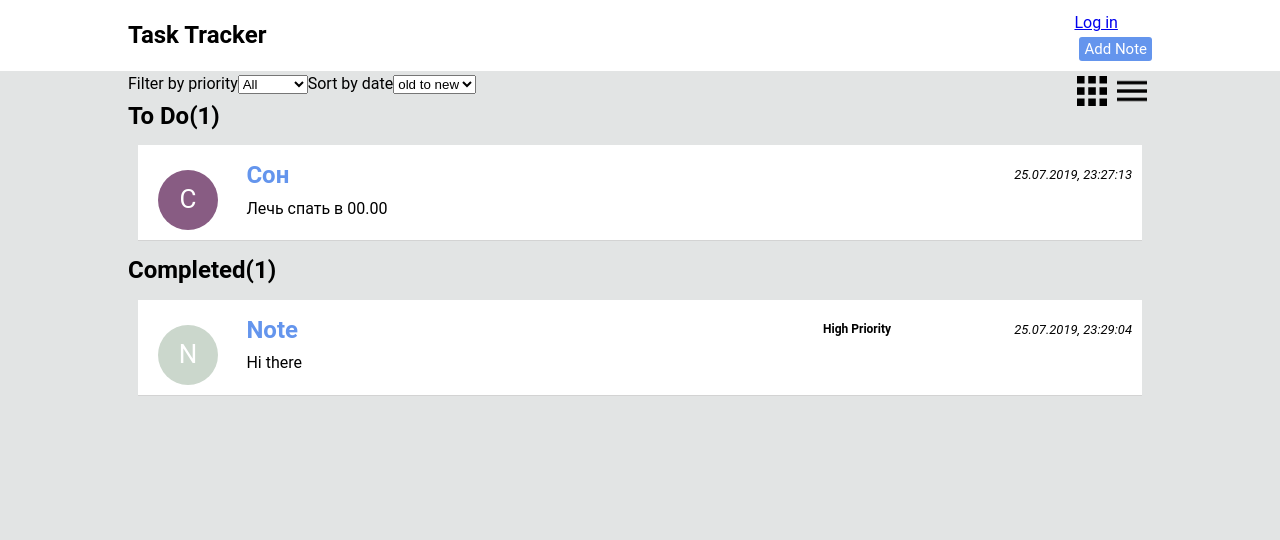
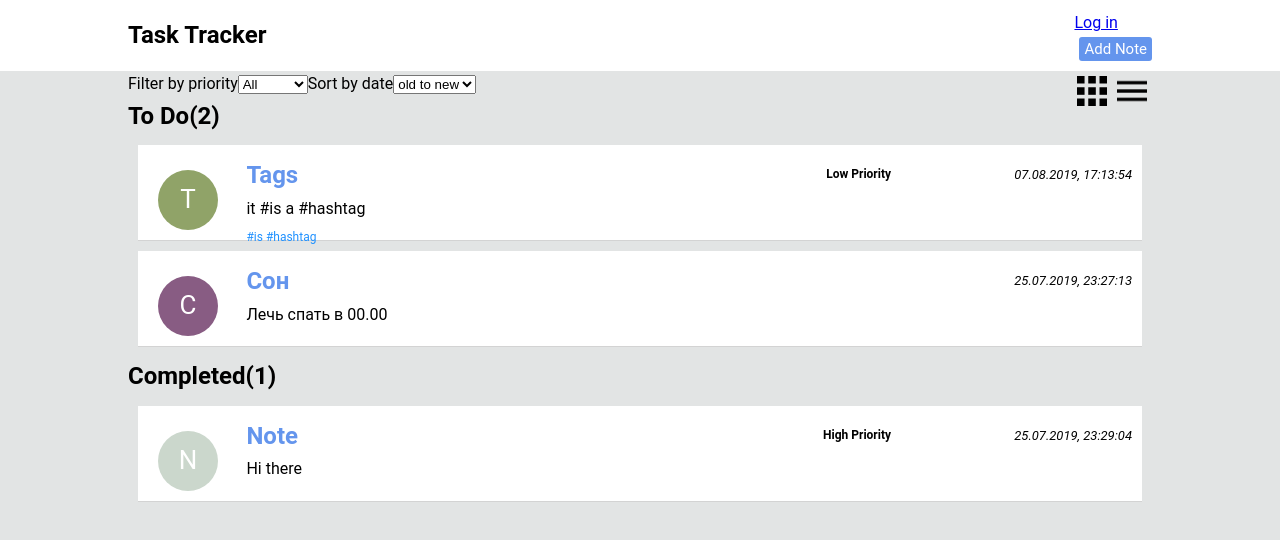
Before and after one commit to AlexanderKudryavsky/task-tracker, a React (Create React App) app: page / in a window 1280 px wide. Shown: the top 540 px of the page. Built offline with nearby package versions, Linux system fonts and the light colour scheme; data requests are answered from the project's data file.

Commit message:
adding selectors

```diff
--- a/db.json
+++ b/db.json
@@ -19,6 +19,19 @@
       "status": "notCompleted",
       "color": "#885C83",
       "priority": "medium"
+    },
+    {
+      "id": 7841,
+      "title": "Tags",
+      "text": "it #is a #hashtag",
+      "tags": [
+        "#is",
+        "#hashtag"
+      ],
+      "date": "07.08.2019, 17:13:54",
+      "status": "notCompleted",
+      "color": "#90A368",
+      "priority": "low"
     }
   ],
   "comments": [
--- a/package.json
+++ b/package.json
@@ -13,6 +13,7 @@
     "redux": "^4.0.1",
     "redux-form": "^8.2.5",
     "redux-thunk": "^2.3.0",
+    "reselect": "^4.0.0",
     "sass": "^1.21.0"
   },
   "scripts": {
--- a/src/components/IndexPage/IndexPage.js
+++ b/src/components/IndexPage/IndexPage.js
@@ -13,6 +13,14 @@ import IndexPageTask from "./IndexPageTasks/IndexPageTask";
 import {dndThunkCreator} from "../../redux/todoReducer";
 import IndexPageTasksBlock from "./IndexPageTasksBlock/IndexPageTasksBlock";
 import Navbar from "../Navbar/Navbar";
+import {
+    getIsAuth,
+    getPriorityTitle,
+    getSortByDateTitle,
+    getTagTitle,
+    getTasks,
+    getView
+} from "../../selectors/selectors";
 
 class IndexPage extends React.Component {
 
@@ -48,13 +56,12 @@ class IndexPage extends React.Component {
 }
 
 let mapStateToProps = (state) => ({
-    tasks: state.todo.tasks,
-    tags: state.todo.tags,
-    tagTitle: state.todo.tagTitle,
-    view: state.todo.view,
-    priorityTitle: state.todo.priorityTitle,
-    sortByDateTitle: state.todo.sortByDateTitle,
-    isAuth: state.auth.isAuth
+    tasks: getTasks(state),
+    tagTitle: getTagTitle(state),
+    view: getView(state),
+    priorityTitle: getPriorityTitle(state),
+    sortByDateTitle: getSortByDateTitle(state),
+    isAuth: getIsAuth(state)
 });
 
 
--- a/src/components/IndexPage/IndexPageSearch/IndexPageSearch.js
+++ b/src/components/IndexPage/IndexPageSearch/IndexPageSearch.js
@@ -1,6 +1,7 @@
 import React from 'react';
 import {addTagTitle, changePriority, changeView, sortByDate} from "../../../redux/todoReducer";
 import {connect} from 'react-redux';
+import {getView} from "../../../selectors/selectors";
 
 class IndexPageSearch extends React.Component {
 
@@ -42,7 +43,7 @@ class IndexPageSearch extends React.Component {
 }
 
 let mapStateToProps = (state) => ({
-    view: state.todo.view
+    view: getView(state)
 });
 
 export default connect(mapStateToProps, {addTagTitle, changeView, changePriority, sortByDate})(IndexPageSearch)
--- a/src/components/IndexPage/IndexPageTasks/IndexPageTask.js
+++ b/src/components/IndexPage/IndexPageTasks/IndexPageTask.js
@@ -9,35 +9,28 @@ class IndexPageTask extends React.Component {
         currentId: null
     };
 
-    componentDidUpdate(prevProps) {
+    // componentDidUpdate(prevProps, prevState, snapshot) {
+    //     if(this.props.tasks !== prevProps.tasks){
+    //         this.setState({tasks: this.props.tasks})
+    //     }
+    // }
+
+    componentDidUpdate(prevProps){
         if (prevProps !== this.props) {
             if (this.props.sortByDateTitle === 'new') {
                 this.setState({
                     tasks: this.props.tasks.sort((a, b) => {
-                        if (a.date > b.date) {
-                            return 1
-                        }
-                        if (a.date < b.date) {
-                            return -1
-                        }
-                        else {
-                            return 0
-                        }
+                        if (a.date > b.date) {return 1}
+                        if (a.date < b.date) {return -1}
+                        else {return 0}
                     })
                 });
             }
             if (this.props.sortByDateTitle === 'old') {
-                this.setState({
-                    tasks: this.props.tasks.sort((a, b) => {
-                        if (a.date < b.date) {
-                            return 1
-                        }
-                        if (a.date > b.date) {
-                            return -1
-                        }
-                        else {
-                            return 0
-                        }
+                this.setState({tasks: this.props.tasks.sort((a, b) => {
+                        if (a.date < b.date) {return 1}
+                        if (a.date > b.date) {return -1}
+                        else {return 0}
                     })
                 });
             }
@@ -89,7 +82,7 @@ class IndexPageTask extends React.Component {
                     </div>
                     <div className="note-list-content">
                         <div>{t.text}</div>
-                        <p className="note-list-tags"><span>{t.tags}</span></p>
+                        <p className="note-list-tags"><span>{t.tags && t.tags.join(' ')}</span></p>
                     </div>
                     {this.props.isAuth === true &&
                     <div className="note-list-btn">
--- a/src/components/IndexPage/IndexPageTasksBlock/IndexPageTasksBlock.js
+++ b/src/components/IndexPage/IndexPageTasksBlock/IndexPageTasksBlock.js
@@ -13,7 +13,8 @@ class IndexPageTasksBlock extends React.Component{
     componentDidUpdate(prevProps) {
         if(prevProps !== this.props){
             if(this.props.sortByDateTitle === 'new'){
-                this.setState({tasks: this.props.tasks.sort((a, b) => {
+                this.setState({tasks: this.props.tasks.sort
+                    ((a, b) => {
                         if(a.date > b.date){return 1}
                         if(a.date < b.date){return -1}
                         else return 0
@@ -33,7 +34,6 @@ class IndexPageTasksBlock extends React.Component{
 
 
     onDeleteTask = (id) => {
-
         this.props.deleteTask(id)
     };
 
@@ -76,7 +76,7 @@ class IndexPageTasksBlock extends React.Component{
                     <div className="note-block-content">
                         <div>{t.text}</div>
                         <p>{t.date}</p>
-                        <div className="note-block-tags">{t.tags}</div>
+                        <div className="note-block-tags">{t.tags && t.tags.join(' ')}</div>
                     </div>
                     {this.props.isAuth === true &&
                     <div className="note-block-btn">
--- /dev/null
+++ b/src/selectors/selectors.js
@@ -0,0 +1,59 @@
+import {createSelector} from 'reselect';
+
+export const getTasks = (state) => {
+    return state.todo.tasks
+};
+export const getTagTitle = (state) => {
+    return state.todo.tagTitle
+};
+export const getView = (state) => {
+    return state.todo.view
+};
+export const getPriorityTitle = (state) => {
+    return state.todo.priorityTitle
+};
+export const getSortByDateTitle = (state) => {
+    return state.todo.sortByDateTitle
+};
+export const getIsAuth = (state) => {
+    return state.auth.isAuth
+};
+
+
+// export const getSortByDateTitleReselect = createSelector(
+//     getSortByDateTitle,
+//     getTasks,
+//     (total, tasks) => { if(total === 'new'){
+//         debugger
+//         let newSort = tasks.sort((a, b) => {
+//             debugger
+//             if (a.date > b.date) {
+//                 debugger
+//                 return 1
+//             }
+//             if (a.date < b.date) {
+//                 return -1
+//             }
+//             else {
+//                 return 0
+//             }
+//         })
+//         return newSort;
+//         }
+//         if(total === 'old'){
+//             let newSort1 = tasks.sort((a, b) => {
+//                 if (a.date < b.date) {
+//                     return 1
+//                 }
+//                 if (a.date > b.date) {
+//                     return -1
+//                 }
+//                 else {
+//                     return 0
+//                 }
+//             })
+//             return newSort1;
+//         }
+//
+//     }
+// );
```
Also changed, not shown: 1 other file (tests, documents, lock files or other folders).
